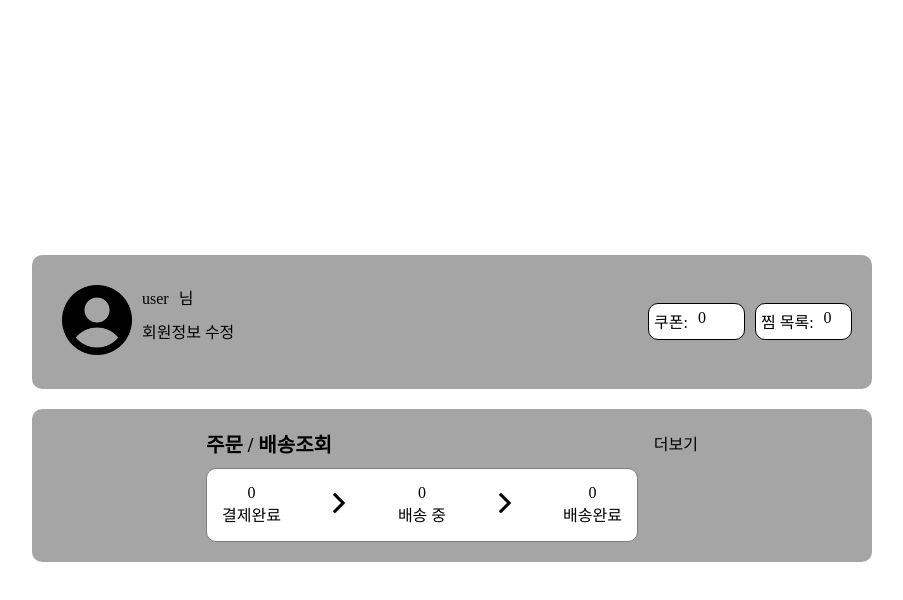
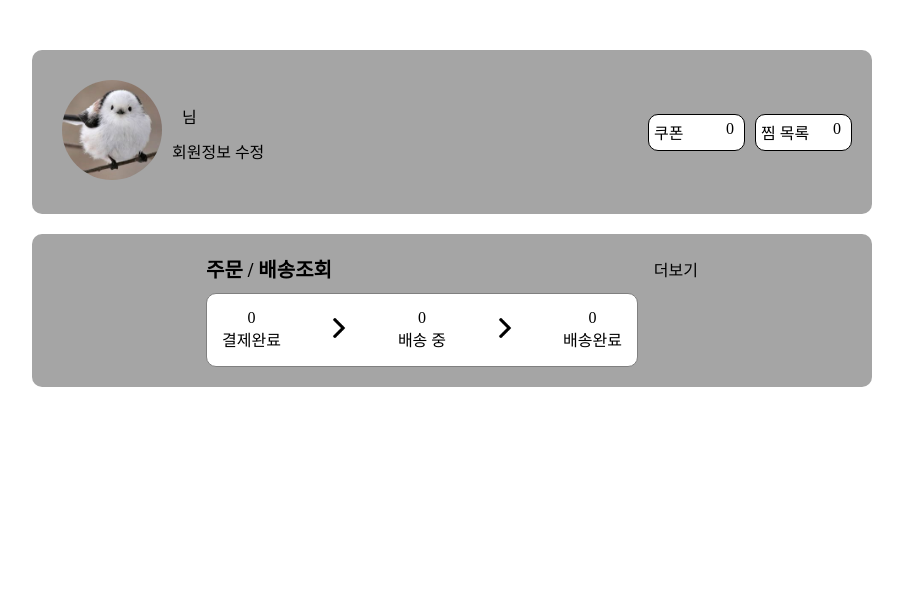
Before and after one commit to ouo-29571/pj_2025_05_26_backup, a React (Vite) app in the folder front/: page /Mypage in a window 1280 px wide. Shown: the top 600 px of the page, without its empty margins (188-1091 px from the left). Built offline with nearby package versions, Linux system fonts and the light colour scheme; no server answers; sample sign-in values are in the browser's storage.

Commit message:
2025_06_02_마이페이지관련 수정
 - fade css 삭제
 - 사용자이름 localsession을 통해 DB에서 name 찾은 후 반영하도록

```diff
--- a/front/src/Component/Mypage/Mypage.css
+++ b/front/src/Component/Mypage/Mypage.css
@@ -1,10 +1,10 @@
 /*사용자 이름*/
 .Mypage_page {
     height: 100vh; /*세로 100%*/
-    width: 100%;
+    width: 100%; /*가로 100%*/
     display: flex;
-    justify-content: center; /*가로정렬*/
-    align-items: center; /*세로정렬*/
+    margin-top: 50px;
+    align-items: center; /*가로정렬*/
     flex-direction: column;
 }
 
@@ -21,11 +21,13 @@
 
 .username_box {
     display: flex;
+    align-items: center;
 }
 
 .userinfo_box_img > img {
-    width: 70px;
+    width: 100px;
     margin: 10px;
+    border-radius: 50px;
 }
 
 .user_name > div {
@@ -34,6 +36,8 @@
 }
 
 .DB_input_username {
+    font-size: 25px;
+    font-weight: bolder;
     margin-right: 10px;
 }
 
@@ -58,6 +62,7 @@
     border-radius: 10px;
     display: flex;
     margin-left: 10px;
+    justify-content: space-between;
 }
 
 .user_simpleinfo > div:hover {
@@ -138,9 +143,12 @@
     margin-top: 20px;
     border-radius: 10px;
     align-items: center;
+}
 
-    /*페이드 인 아웃*/
-    transition: opacity 0.02s ease;
+.user_info_details_header {
+    font-weight: bolder;
+    font-size: 20px;
+    margin-bottom: 10px;
 }
 
 .user_info_details > div > div {
@@ -161,12 +169,3 @@
 .user_info_details_close > button:hover {
     cursor: pointer;
 }
-
-/* 페이드 인 아웃 */
-.fade-in {
-    opacity: 1;
-}
-
-.fade-out {
-    opacity: 0;
-}
--- a/front/src/Component/Mypage/Mypage.jsx
+++ b/front/src/Component/Mypage/Mypage.jsx
@@ -1,9 +1,11 @@
-import React, { useState } from "react";
-import { Link } from "react-router-dom";
+import React, { useState, useEffect } from "react";
+import { data, Link, useNavigate } from "react-router-dom";
 
 import "./Mypage.css";
 
 const mypage = () => {
+    const navigate = useNavigate();
+
     //사용자 정보
     const [username, setUsername] = useState("user");
     const [coupon, setCoupon] = useState(0);
@@ -19,12 +21,39 @@ const mypage = () => {
 
     //쿠폰 상세보기
     const [showcoupon, setShowcoupon] = useState(false);
-    const [isFadingOut, setIsFadingOut] = useState(false);
+    const [userName, setUserName] = useState("");
+
+    async function set_Username(email) {
+        const response = await fetch("http://localhost:8080/Mypage_userName", {
+            method: "POST",
+            headers: {
+                "Content-Type": "application/json",
+            },
+            body: JSON.stringify({ User_email: email }),
+        });
+
+        const data = await response.json();
+        if (data.User_Name && response.ok) {
+            setUserName(data.User_Name);
+        } else {
+            console.log("이름이 없습니다.");
+        }
+    }
+
+    //마이페이지 클릭시 로그인상태가 아닐경우 로그인 페이지로
+    useEffect(() => {
+        const user = JSON.parse(localStorage.getItem("user"));
+
+        if (!user || !user.token) {
+            navigate("/Login");
+        } else {
+            set_Username(user.name);
+        }
+    }, [navigate]);
 
     //사용자주문 상세정보 열기
-    //페이드 인 아웃.. 별로인것 같기도
     const toggle_userorder = () => {
-        // setUserorder((prev) => !prev);
+        //setUserorder((prev) => !prev);
         if (!showuserorder) {
             setUserorder(true);
         }
@@ -32,12 +61,7 @@ const mypage = () => {
 
     //사용자주문 상세정보 닫기
     const toggle_userorder_close = () => {
-        // setUserorder((prev) => !prev);
-        setIsFadingOut(true);
-        setTimeout(() => {
-            setUserorder(false);
-            setIsFadingOut(false);
-        }, 500);
+        setUserorder((prev) => !prev);
     };
 
     //쿠폰 상세정보 열기
@@ -50,27 +74,28 @@ const mypage = () => {
 
     //쿠폰 상세정보 닫기
     const toggle_coupon_close = () => {
-        // setShowcoupon((prev) => !prev);
-        setIsFadingOut(true);
-        setTimeout(() => {
-            setShowcoupon(false);
-            setIsFadingOut(false);
-        }, 500);
+        setShowcoupon((prev) => !prev);
+    };
+
+    //찜 목록 클릭시 (수정할 목록 삭제할 수도)
+    const handle_bookmark = () => {
+        navigate("/Bookmark");
     };
 
     return (
         <>
             <div className="Mypage_page">
+                {/* 사용자 정보및 회원정보 수정 */}
                 <div className="userinfo_box">
                     <div className="username_box">
                         {/* 대충 사용자 이미지 */}
                         <div className="userinfo_box_img">
-                            <img src="../img/free-icon-profile-9344418.png" />
+                            <img src="../img/free-icon-logo-5448104.png" />
                         </div>
                         <div className="user_name">
                             <div>
                                 <span className="DB_input_username">
-                                    {username}
+                                    {userName}
                                 </span>
                                 <span>님</span>
                             </div>
@@ -84,16 +109,16 @@ const mypage = () => {
                     <div className="user_simpleinfo">
                         <div onClick={toggle_coupon}>
                             <div>
-                                <span>쿠폰:</span>
+                                <span>쿠폰</span>
                             </div>
                             <div>
                                 <span>{coupon}</span>
                             </div>
                         </div>
                         <div>
-                            {/* 수정사항 */}
-                            <div>
-                                <span>찜 목록:</span>
+                            {/* 수정사항 삭제할지도? */}
+                            <div onClick={handle_bookmark}>
+                                <span>찜 목록</span>
                             </div>
                             <div>
                                 <span>{bookmark}</span>
@@ -151,11 +176,7 @@ const mypage = () => {
                 {/* 주문목록 */}
                 <div>
                     {showuserorder && (
-                        <div
-                            className={`user_info_details ${
-                                isFadingOut ? "fade-out" : "fade-in"
-                            }`}
-                        >
+                        <div className="user_info_details">
                             <div>
                                 <div>
                                     {/* 주문목록 들어갈 예정 */}
@@ -178,12 +199,8 @@ const mypage = () => {
                 {/* 쿠폰 상세 내용 */}
                 <div>
                     {showcoupon && (
-                        <div
-                            className={`user_info_details ${
-                                isFadingOut ? "fade-out" : "fade-in"
-                            }`}
-                        >
-                            <div>
+                        <div className="user_info_details">
+                            <div className="user_info_details_header">
                                 <span>쿠폰</span>
                             </div>
                             <div>
```
Also changed, not shown: 1 other file (tests, documents, lock files or other folders).
